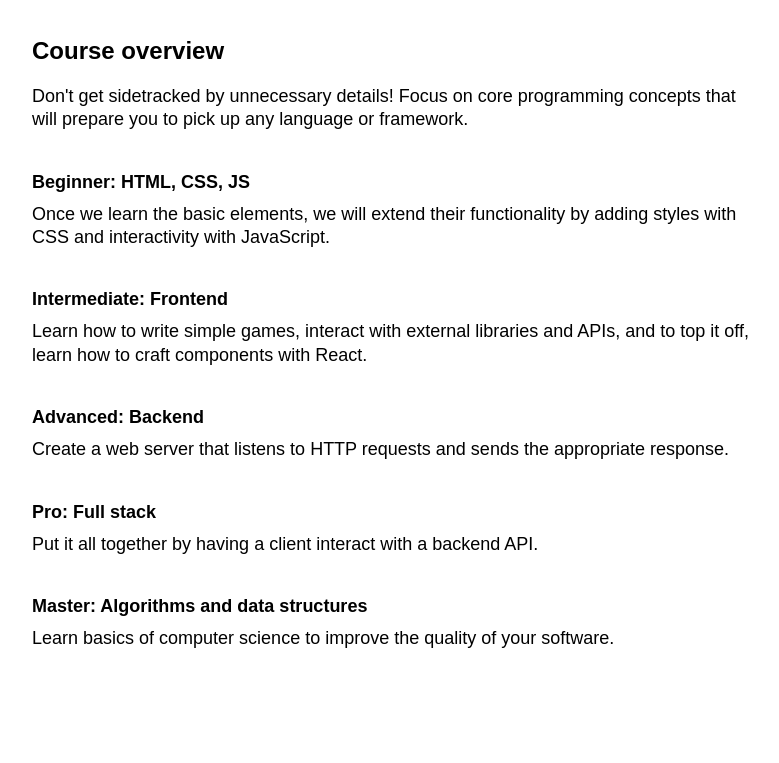
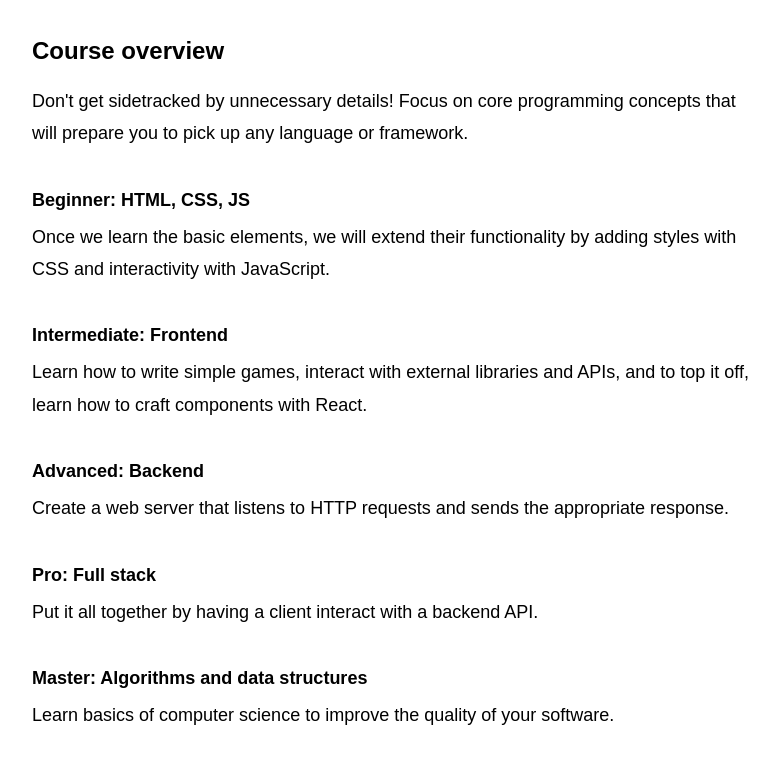
Before and after one commit to andyrewlee/corestandards, a Gatsby site: page / in a window 1280 px wide. Shown: the part 443-1206 px from the top of the page, without its empty margins (248-1027 px from the left). Before the commit the page ends 1133 px from the top, so only its background shows below. Built offline with nearby package versions, Linux system fonts and the light colour scheme; Gatsby itself is replaced by a stand-in of ours.

Commit message:
Tweak typography

```diff
--- a/src/components/BodySlide.js
+++ b/src/components/BodySlide.js
@@ -11,19 +11,31 @@ const BodySlide = styled.div`
     font-size: 18px;
   }
 
+  h3, h3 {
+    margin-bottom: 10px;
+  }
+
   p {
-    line-height: 1.3;
+    line-height: 1.8;
     font-size: 18px
+    margin: 10px 0;
   }
 
   @media (max-width: 768px) {
     h2 {
-      font-size: 24px;
+      font-size: 22px;
+      margin-bottom: 10px;
     }
 
     h3 {
+      font-size: 16px;
       margin-bottom: 10px;
+    }
+
+    p {
+      line-height: 1.6;
       font-size: 16px;
+      margin: 10px 0;
     }
   }
 `;
--- a/src/components/CourseSlide.js
+++ b/src/components/CourseSlide.js
@@ -2,14 +2,6 @@ import styled from 'styled-components';
 
 const CourseSlide = styled.div`
   margin: 40px 0;
-
-  h3 {
-    margin-bottom: 10px;
-  }
-
-  p {
-    margin-top: 0;
-  }
 `;
 
 export default CourseSlide;
--- a/src/components/MainSlide.js
+++ b/src/components/MainSlide.js
@@ -22,8 +22,7 @@ const MainSlide = styled.div`
     }
 
     p {
-      line-height: 1.3;
-      font-size: 18px
+      font-size: 20px
     }
   }
 `;
--- a/src/pages/index.js
+++ b/src/pages/index.js
@@ -16,9 +16,12 @@ const StyledImage = styled.img`
 `;
 
 const ImageContent = styled.div`
-  margin-top: 40px;
   margin-left: 20px;
   width: 100%;
+
+  @media (max-width: 768px) {
+    margin-left: 10px;
+  }
 `;
 
 const Home = () => (
```
Also changed, not shown: src/templates/LessonTemplate.js (+10 -1 lines).
